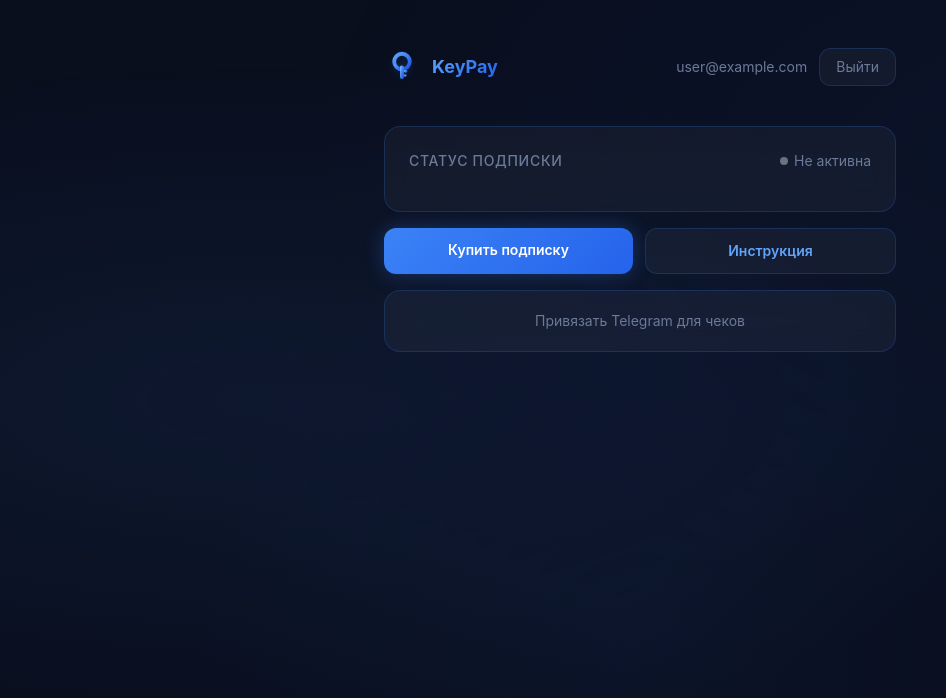
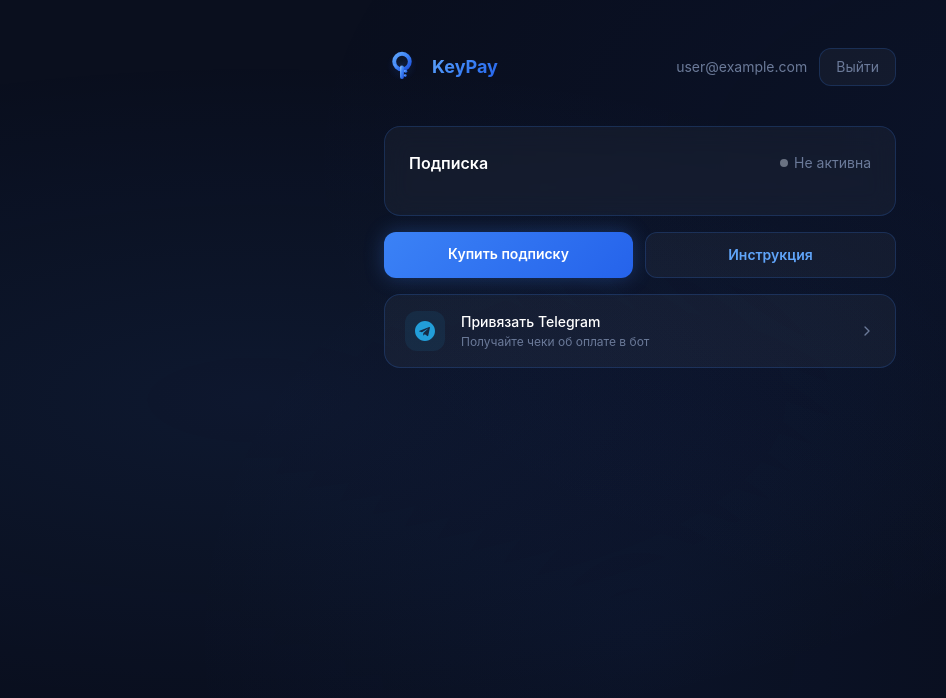
Before and after one commit to donsdesmages/vpn-browser, a Next.js app: page /dashboard in a window 1280 px wide. Shown: the top 698 px of the page, without its empty margins (0-946 px from the left). Built offline with nearby package versions, Linux system fonts and the light colour scheme; no server answers; the database is empty; sample sign-in values are in the browser's storage.

Commit message:
ui: redesign subscription label and link blocks (Telegram/Email)

```diff
--- a/src/app/dashboard/DashboardClient.tsx
+++ b/src/app/dashboard/DashboardClient.tsx
@@ -196,8 +196,8 @@
           ) : (
             <>
               <div className="flex items-center justify-between mb-4">
-                <span className="text-[#6b7a99] text-sm font-medium uppercase tracking-wider">
-                  Статус подписки
+                <span className="text-white font-semibold">
+                  Подписка
                 </span>
                 {info?.active ? (
                   <span className="flex items-center gap-1.5 text-green-400 font-semibold text-sm">
@@ -269,14 +269,38 @@
           </Link>
         </div>
 
-        {/* Telegram Link */}
-        {!linked && (
-          <div className="glass rounded-2xl p-4 animate-fade-up-delay-2">
-            {linkData ? (
-              <div className="flex flex-col gap-3">
-                <p className="text-sm text-[#93c5fd]">
-                  Откройте бота и отправьте команду для привязки Telegram:
-                </p>
+        {/* Telegram + Email link blocks */}
+        <div className="flex flex-col gap-3 animate-fade-up-delay-2">
+
+          {/* Telegram */}
+          {linked ? (
+            <div className="glass rounded-2xl px-5 py-4 flex items-center gap-4">
+              <div className="w-10 h-10 rounded-xl bg-[#229ed9]/15 flex items-center justify-center flex-shrink-0">
+                <svg width="20" height="20" viewBox="0 0 24 24" fill="#229ed9">
+                  <path d="M12 0C5.373 0 0 5.373 0 12s5.373 12 12 12 12-5.373 12-12S18.627 0 12 0zm5.894 8.221-1.97 9.28c-.145.658-.537.818-1.084.508l-3-2.21-1.447 1.394c-.16.16-.295.295-.605.295l.213-3.053 5.56-5.023c.242-.213-.054-.333-.373-.12L8.32 13.617l-2.96-.924c-.643-.204-.657-.643.136-.953l11.57-4.461c.537-.194 1.006.131.828.942z"/>
+                </svg>
+              </div>
+              <div className="flex-1 min-w-0">
+                <div className="text-white font-medium text-sm">Telegram привязан</div>
+                <div className="text-[#6b7a99] text-xs mt-0.5">Чеки об оплате приходят в бот</div>
+              </div>
+              <svg width="16" height="16" viewBox="0 0 24 24" fill="none" stroke="#22c55e" strokeWidth="2.5" strokeLinecap="round" strokeLinejoin="round">
+                <polyline points="20 6 9 17 4 12"/>
+              </svg>
+            </div>
+          ) : linkData ? (
+            <div className="glass rounded-2xl px-5 py-4 flex flex-col gap-3">
+              <div className="flex items-center gap-4">
+                <div className="w-10 h-10 rounded-xl bg-[#229ed9]/15 flex items-center justify-center flex-shrink-0">
+                  <svg width="20" height="20" viewBox="0 0 24 24" fill="#229ed9">
+                    <path d="M12 0C5.373 0 0 5.373 0 12s5.373 12 12 12 12-5.373 12-12S18.627 0 12 0zm5.894 8.221-1.97 9.28c-.145.658-.537.818-1.084.508l-3-2.21-1.447 1.394c-.16.16-.295.295-.605.295l.213-3.053 5.56-5.023c.242-.213-.054-.333-.373-.12L8.32 13.617l-2.96-.924c-.643-.204-.657-.643.136-.953l11.57-4.461c.537-.194 1.006.131.828.942z"/>
+                  </svg>
+                </div>
+                <div>
+                  <div className="text-white font-medium text-sm">Привязать Telegram</div>
+                  <div className="text-[#6b7a99] text-xs mt-0.5">Откройте бота и отправьте команду</div>
+                </div>
+              </div>
               <a
                 href={linkData.deepLink}
                 target="_blank"
@@ -285,37 +309,56 @@
               >
                 Открыть @{linkData.botUsername}
               </a>
-                <p className="text-[#6b7a99] text-xs text-center">
-                  Telegram нужен для получения чеков об оплате
-                </p>
             </div>
           ) : (
             <button
               onClick={handleLinkTelegram}
-                className="w-full flex items-center justify-center gap-2 text-sm text-[#6b7a99] hover:text-[#93c5fd] transition-colors py-1"
+              className="glass rounded-2xl px-5 py-4 flex items-center gap-4 w-full hover:bg-white/5 transition-all group"
             >
-                Привязать Telegram для чеков
+              <div className="w-10 h-10 rounded-xl bg-[#229ed9]/10 flex items-center justify-center flex-shrink-0 group-hover:bg-[#229ed9]/20 transition-colors">
+                <svg width="20" height="20" viewBox="0 0 24 24" fill="#229ed9">
+                  <path d="M12 0C5.373 0 0 5.373 0 12s5.373 12 12 12 12-5.373 12-12S18.627 0 12 0zm5.894 8.221-1.97 9.28c-.145.658-.537.818-1.084.508l-3-2.21-1.447 1.394c-.16.16-.295.295-.605.295l.213-3.053 5.56-5.023c.242-.213-.054-.333-.373-.12L8.32 13.617l-2.96-.924c-.643-.204-.657-.643.136-.953l11.57-4.461c.537-.194 1.006.131.828.942z"/>
+                </svg>
+              </div>
+              <div className="flex-1 text-left">
+                <div className="text-white font-medium text-sm">Привязать Telegram</div>
+                <div className="text-[#6b7a99] text-xs mt-0.5">Получайте чеки об оплате в бот</div>
+              </div>
+              <svg width="16" height="16" viewBox="0 0 24 24" fill="none" stroke="#6b7a99" strokeWidth="2" strokeLinecap="round" strokeLinejoin="round" className="group-hover:stroke-white transition-colors">
+                <polyline points="9 18 15 12 9 6"/>
+              </svg>
             </button>
           )}
+
+          {/* Email */}
+          {contactType !== "email" && (
+            linkedEmailState ? (
+              <div className="glass rounded-2xl px-5 py-4 flex items-center gap-4">
+                <div className="w-10 h-10 rounded-xl bg-blue-500/10 flex items-center justify-center flex-shrink-0">
+                  <svg width="18" height="18" viewBox="0 0 24 24" fill="none" stroke="#60a5fa" strokeWidth="1.8" strokeLinecap="round" strokeLinejoin="round">
+                    <rect x="2" y="4" width="20" height="16" rx="2"/>
+                    <polyline points="2,4 12,13 22,4"/>
+                  </svg>
                 </div>
-        )}
-
-        {linked && (
-          <div className="text-center text-sm text-green-400/70 animate-fade-up-delay-2">
-            ✅ Telegram привязан — чеки будут приходить в бот
+                <div className="flex-1 min-w-0">
+                  <div className="text-white font-medium text-sm">Email привязан</div>
+                  <div className="text-[#6b7a99] text-xs mt-0.5 truncate">{linkedEmailState}</div>
                 </div>
-        )}
-
-        {/* Email link block — для телефонных и telegram аккаунтов */}
-        {contactType !== "email" && (
-          <div className="glass rounded-2xl p-4 animate-fade-up-delay-2">
-            {linkedEmailState ? (
-              <div className="text-center text-sm text-green-400/70">
-                ✅ Email привязан: <span className="text-white">{linkedEmailState}</span>
+                <svg width="16" height="16" viewBox="0 0 24 24" fill="none" stroke="#22c55e" strokeWidth="2.5" strokeLinecap="round" strokeLinejoin="round">
+                  <polyline points="20 6 9 17 4 12"/>
+                </svg>
               </div>
             ) : showEmailForm ? (
-              <div className="flex flex-col gap-3">
-                <p className="text-sm text-[#93c5fd]">Введите email для входа по коду:</p>
+              <div className="glass rounded-2xl px-5 py-4 flex flex-col gap-3">
+                <div className="flex items-center gap-4">
+                  <div className="w-10 h-10 rounded-xl bg-blue-500/10 flex items-center justify-center flex-shrink-0">
+                    <svg width="18" height="18" viewBox="0 0 24 24" fill="none" stroke="#60a5fa" strokeWidth="1.8" strokeLinecap="round" strokeLinejoin="round">
+                      <rect x="2" y="4" width="20" height="16" rx="2"/>
+                      <polyline points="2,4 12,13 22,4"/>
+                    </svg>
+                  </div>
+                  <div className="text-white font-medium text-sm">Введите email</div>
+                </div>
                 <input
                   type="email"
                   value={emailInput}
@@ -324,19 +367,19 @@
                   className="input-field w-full px-4 py-2.5 rounded-xl text-sm"
                 />
                 {emailError && (
-                  <div className="text-red-400 text-xs text-center">{emailError}</div>
+                  <div className="text-red-400 text-xs">{emailError}</div>
                 )}
                 <div className="flex gap-2">
                   <button
                     onClick={() => { setShowEmailForm(false); setEmailError(""); }}
-                    className="glass flex-1 py-2 rounded-xl text-sm text-[#6b7a99] hover:text-white transition-all"
+                    className="glass flex-1 py-2.5 rounded-xl text-sm text-[#6b7a99] hover:text-white transition-all"
                   >
                     Отмена
                   </button>
                   <button
                     onClick={handleLinkEmail}
                     disabled={emailLinking || !emailInput.trim()}
-                    className="btn-primary flex-1 py-2 rounded-xl text-sm disabled:opacity-50"
+                    className="btn-primary flex-1 py-2.5 rounded-xl text-sm disabled:opacity-50"
                   >
                     {emailLinking ? "Сохраняем..." : "Привязать"}
                   </button>
@@ -345,13 +388,26 @@
             ) : (
               <button
                 onClick={() => setShowEmailForm(true)}
-                className="w-full flex items-center justify-center gap-2 text-sm text-[#6b7a99] hover:text-[#93c5fd] transition-colors py-1"
+                className="glass rounded-2xl px-5 py-4 flex items-center gap-4 w-full hover:bg-white/5 transition-all group"
               >
-                Привязать email для входа по коду
+                <div className="w-10 h-10 rounded-xl bg-blue-500/10 flex items-center justify-center flex-shrink-0 group-hover:bg-blue-500/20 transition-colors">
+                  <svg width="18" height="18" viewBox="0 0 24 24" fill="none" stroke="#60a5fa" strokeWidth="1.8" strokeLinecap="round" strokeLinejoin="round">
+                    <rect x="2" y="4" width="20" height="16" rx="2"/>
+                    <polyline points="2,4 12,13 22,4"/>
+                  </svg>
+                </div>
+                <div className="flex-1 text-left">
+                  <div className="text-white font-medium text-sm">Привязать Email</div>
+                  <div className="text-[#6b7a99] text-xs mt-0.5">Для входа по коду подтверждения</div>
+                </div>
+                <svg width="16" height="16" viewBox="0 0 24 24" fill="none" stroke="#6b7a99" strokeWidth="2" strokeLinecap="round" strokeLinejoin="round" className="group-hover:stroke-white transition-colors">
+                  <polyline points="9 18 15 12 9 6"/>
+                </svg>
               </button>
+            )
           )}
+
         </div>
-        )}
 
         {info?.active && (
           <button
```
Lines whose indentation alone changed are shown as unchanged.
